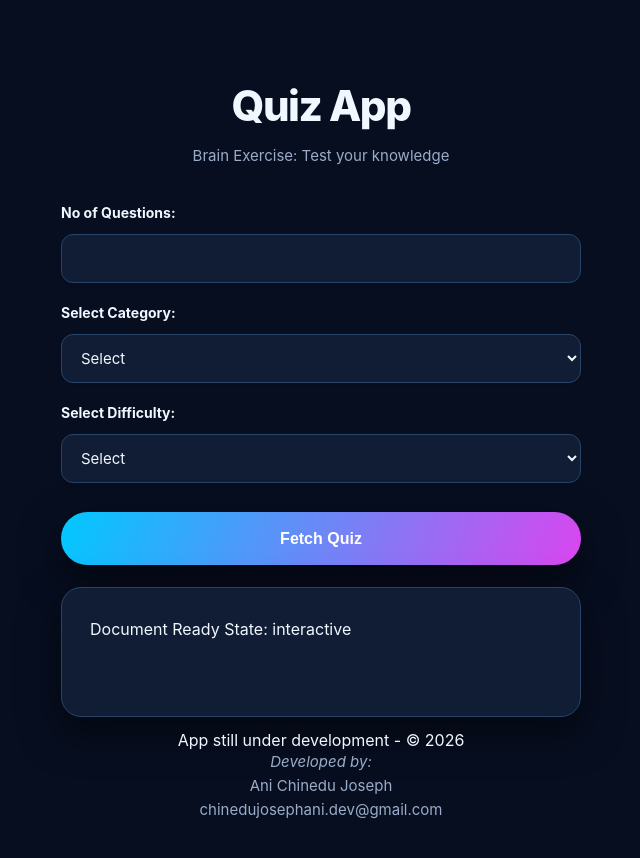
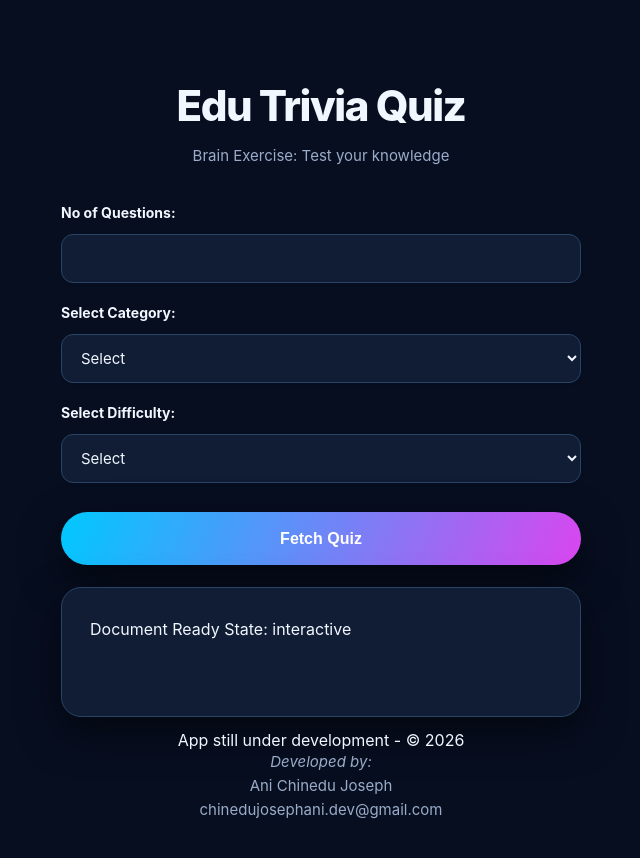
Before and after one commit to Joenedu/edu-quiz-app, a plain HTML site: page index.html in a window 1280 px wide. Shown: the whole page, without its empty margins (319-959 px from the left). Drawn offline with Linux system fonts and the light colour scheme.

Commit message:
changed app heading

```diff
--- a/index.html
+++ b/index.html
@@ -9,7 +9,7 @@
   <script src="./quiz.js" charset="utf-8" defer></script>
 </head>
 <body>
-  <h1>Quiz App</h1>
+  <h1>Edu Trivia Quiz</h1>
   <p>Brain Exercise: Test your knowledge</p>
   <label for="question-size">No of Questions:</label>
   <input type="number" id="question-size">
```
